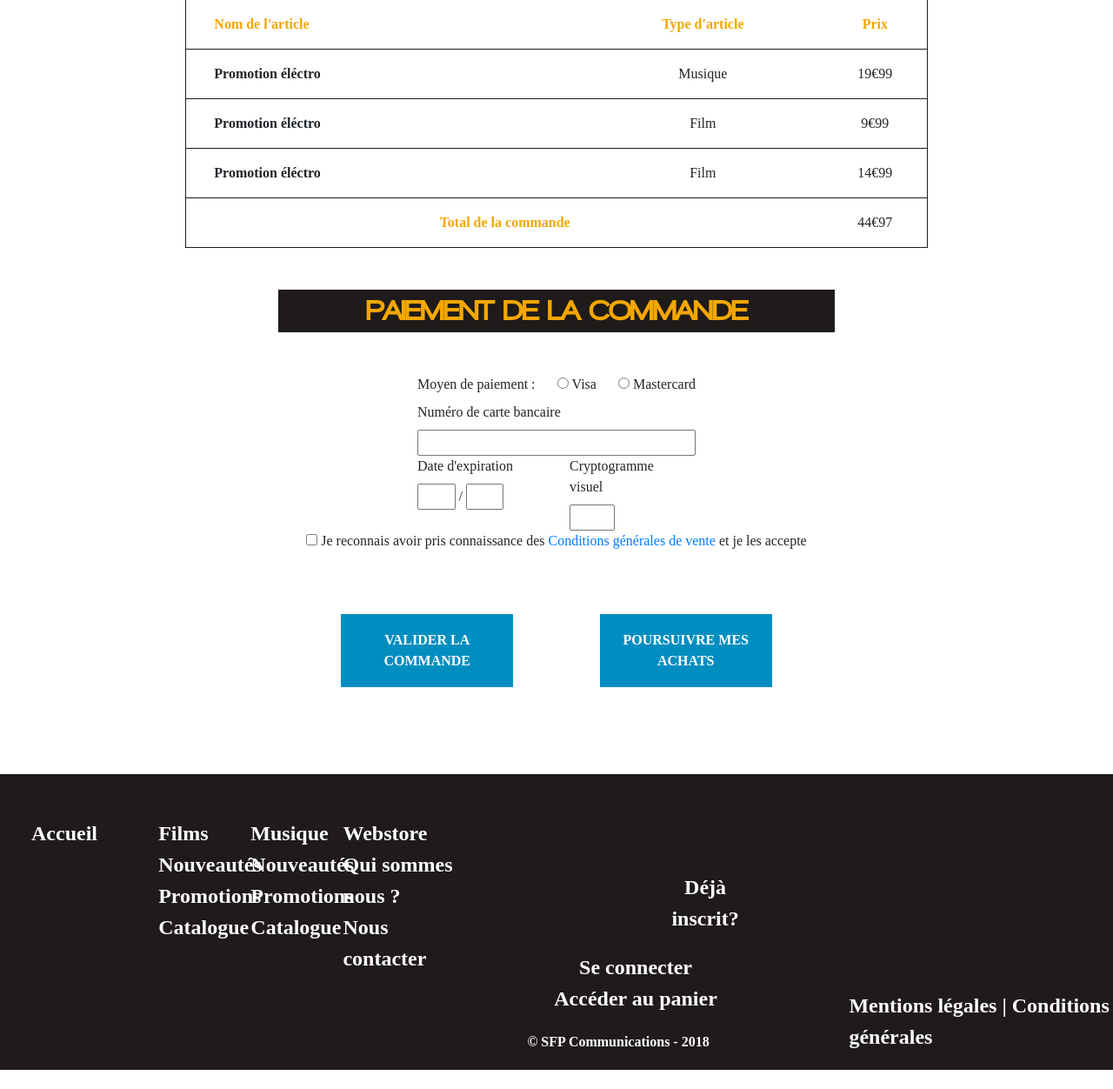
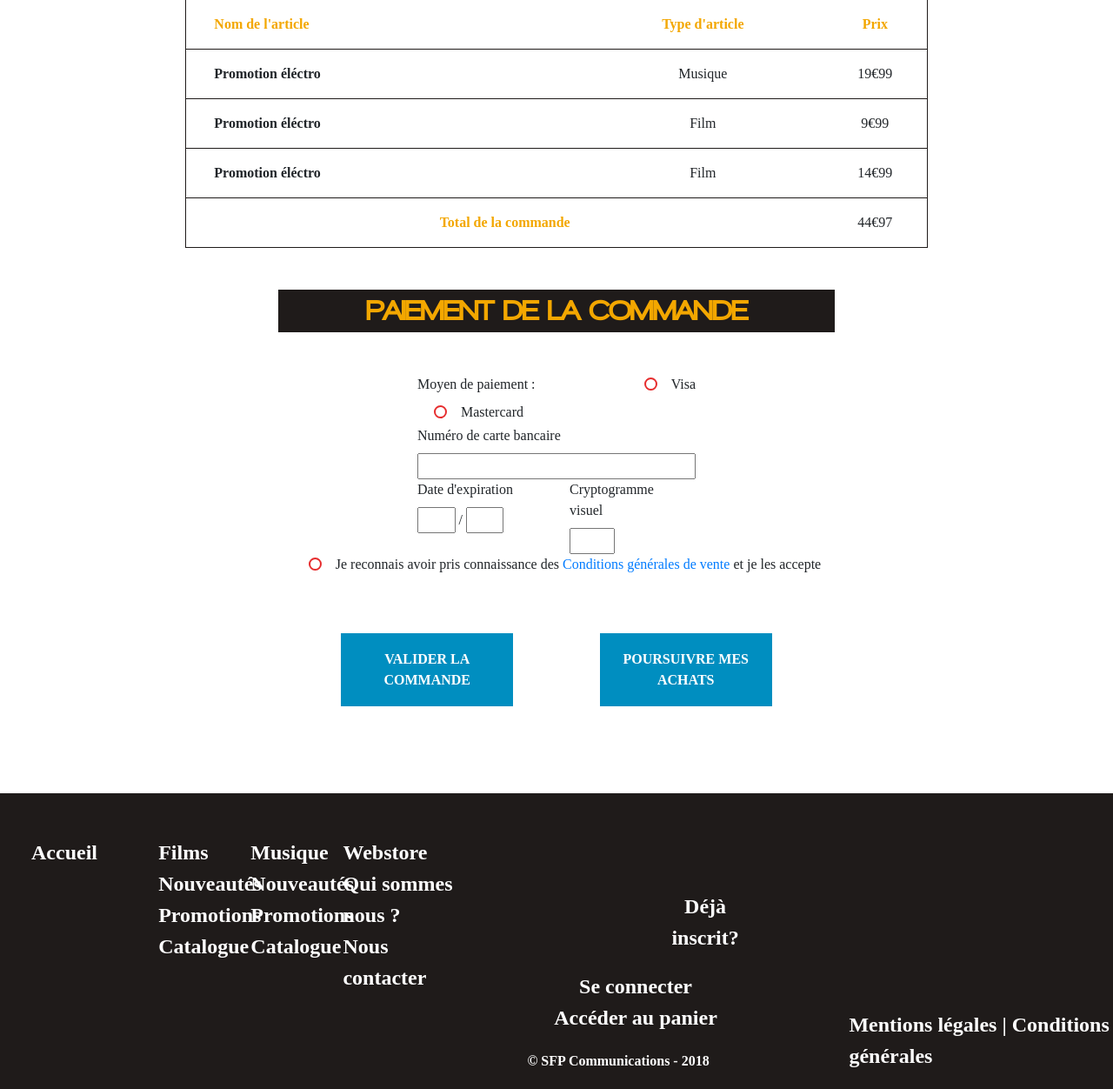
Before and after one commit to Gilliams/WebStore, a PHP site: page /dev/pages/15_commande.php in a window 1280 px wide; the page is wider, and only the part inside the window is pictured. Shown: the part 645-1897 px from the top of that part at 87% size. Before the commit the page ends 1875 px from the top of that part, so only its background shows below. Run offline with PHP 8.4, Linux system fonts and the light colour scheme; style sheets or scripts are compiled from the project's sources; some libraries are stand-ins or nearby versions; some web fonts are replaced.

Commit message:
update
style commande

```diff
--- a/dev/assets/css/style.css
+++ b/dev/assets/css/style.css
@@ -677,6 +677,21 @@ main.recherche {
       color: #f3924c;
       bottom: 10px; }
 
+main.commande {
+  /*input[type=checkbox],input[type=radio]{
+  	appearance:none;
+  	border:2px solid $color-red;
+  	width: 15px;
+  	height: 15px;
+  	border-radius: 10px;
+  	&:checked:after{
+  		content: '';
+  		width: 10px;
+  		height: 10px;
+  		border-radius: 10px;
+  		background-color:$black;
+  	}
+  }*/ }
   main.commande table thead {
     color: #f3a700; }
   main.commande table tr {
@@ -702,6 +717,40 @@ main.commande .crypto input {
     max-width: 40%; }
   main.commande .cgv {
     text-align: center; }
+  main.commande input[type=radio], main.commande input[type=checkbox] {
+    visibility: hidden;
+    border: 2px solid #e62d2e;
+    width: 15px;
+    height: 15px;
+    border-radius: 10px; }
+    main.commande input[type=radio] + label, main.commande input[type=checkbox] + label {
+      line-height: 15px;
+      cursor: pointer; }
+      main.commande input[type=radio] + label span, main.commande input[type=checkbox] + label span {
+        display: -webkit-box;
+        display: -ms-flexbox;
+        display: flex;
+        -webkit-box-orient: vertical;
+        -webkit-box-direction: normal;
+            -ms-flex-direction: column;
+                flex-direction: column;
+        -webkit-box-pack: center;
+            -ms-flex-pack: center;
+                justify-content: center;
+        float: left;
+        margin-right: 1em;
+        border: 2px solid #e62d2e;
+        width: 15px;
+        height: 15px;
+        border-radius: 10px; }
+        main.commande input[type=radio] + label span p, main.commande input[type=checkbox] + label span p {
+          background-color: #fff; }
+    main.commande input[type=radio]:checked + label span p, main.commande input[type=checkbox]:checked + label span p {
+      background-color: #1f1b1a;
+      height: 7.5px;
+      width: 7.5px;
+      border-radius: 10px;
+      margin: 0 auto; }
   main.commande .button {
     display: block;
     background-color: #008ec0;
--- a/dev/assets/sass/_15commande.scss
+++ b/dev/assets/sass/_15commande.scss
@@ -40,6 +40,52 @@ main.commande{
 	.cgv{
 		text-align: center;
 	}
+	/*input[type=checkbox],input[type=radio]{
+		appearance:none;
+		border:2px solid $color-red;
+		width: 15px;
+		height: 15px;
+		border-radius: 10px;
+		&:checked:after{
+			content: '';
+			width: 10px;
+			height: 10px;
+			border-radius: 10px;
+			background-color:$black;
+		}
+	}*/
+	input[type=radio], input[type=checkbox] {
+		visibility: hidden;
+		border:2px solid $color-red;
+		width: 15px;
+		height: 15px;
+		border-radius: 10px;
+		& + label{
+			line-height: 15px;
+			cursor:pointer;
+			span{
+				display: flex;
+				flex-direction: column;
+				justify-content: center;
+				float: left;
+				margin-right: 1em;
+				border:2px solid $color-red;
+				width: 15px;
+				height: 15px;
+				border-radius: 10px;
+				p{
+					background-color:$white;
+				}
+			}
+		}
+		&:checked + label span p{
+			background-color:$black;
+			height: 7.5px;
+			width: 7.5px;
+			border-radius: 10px;
+			margin: 0 auto;
+		}
+	}
 	.button{
 		display: block;
 		background-color:$color-blue;
--- a/dev/pages/15_commande.php
+++ b/dev/pages/15_commande.php
@@ -48,11 +48,11 @@ include('../templates/header.php');
 							<label>Moyen de paiement :</label>
 							<div>
 								<input type="radio" name="moyenPaiement" id="visa" value=0>
-								<label for="visa">Visa</label>
+								<label for="visa"><span><p></p></span>Visa</label>
 							</div>
 							<div>
 								<input type="radio" name="moyenPaiement" id="mastercard" value=1>
-								<label for="mastercard">Mastercard</label>
+								<label for="mastercard"><span><p></p></span>Mastercard</label>
 							</div>
 						</div>
 						<div class="row">
@@ -76,7 +76,7 @@ include('../templates/header.php');
 				<div class="row justify-content-center">
 					<div class="cgv col-8">
 						<input type="checkbox" name="cgv" id="cgv">
-						<label for="cgv">Je reconnais avoir pris connaissance des <a href="">Conditions générales de vente</a> et je les accepte</label>
+						<label for="cgv"><span><p></p></span>Je reconnais avoir pris connaissance des <a href="">Conditions générales de vente</a> et je les accepte</label>
 					</div>
 				</div>
 			</form>
```
Lines whose indentation alone changed are shown as unchanged.
